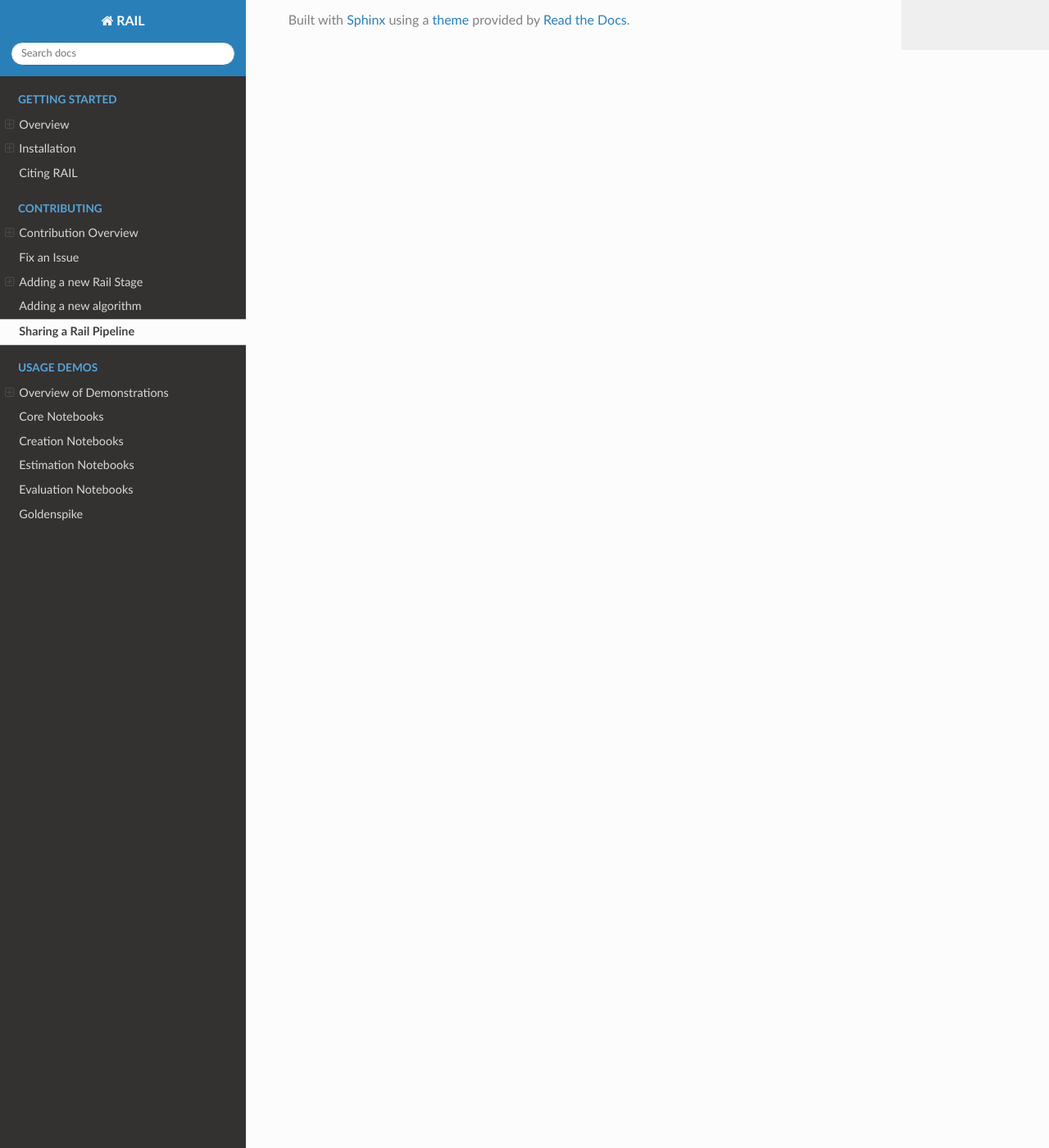
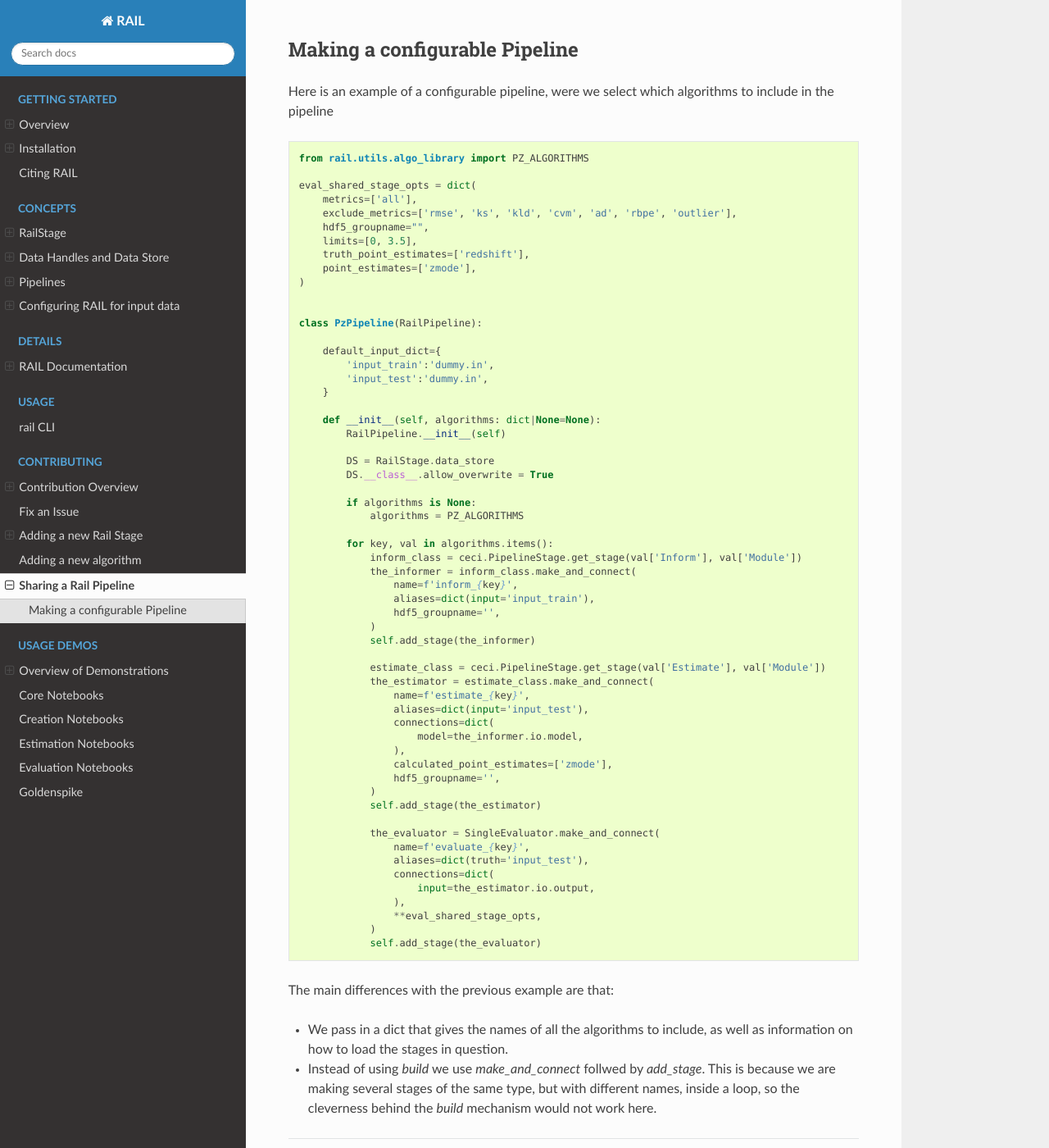
Before and after one commit to LSSTDESC/rail, a Sphinx documentation site: the page built from docs/source/sharing_pipeline.rst, in a window 1280 px wide and 1400 px high, scrolled down 1456 px. Shown: the whole window at 82% size. Built offline with Sphinx 7.4.7 and the Read the Docs theme 3.1.0, drawn with Linux system fonts in a browser that asks for light colours; pages that are not in the unit, such as notebooks, are missing from menus; the version number could not be read and is left out; some of the changed text lies outside the part shown.

Commit message:
Eac/docs (#177)
* WIP on docs

* WIP, docs

* updated docs to autogenerate lots of stuff

* updated .gitignore to ignore locally rendered jupyter notebooks

* tweak docs/conf.py

* adding some content to docs

* doc updates

```diff
--- a/docs/conf.py
+++ b/docs/conf.py
@@ -16,13 +16,13 @@
 import subprocess
 import sys
 sys.path.insert(0, os.path.abspath('..'))
+
 import rail
+
 from rail.core import RailEnv
 
 for rail_path in rail.__path__:
     sys.path.insert(0, rail_path)
-
-print(sys.path)
 
 
 # Use unittest mock module to shield some modules away from docs building.
@@ -46,11 +46,14 @@
     'fsps',
     'dsps',
     'dsps.cosmology',
+    'lephare',
     'pzflow',
     'pzflow.bijectors',
     'sklearn',
     'sklearn.cluster',
     'sklearn.decomposition',
+    'sklearn.tree',
+    'sklearn.ensemble',
     'gal_pop_model_components',
     'qp_flexzboost',
 ]
@@ -97,6 +100,7 @@
     'sphinx.ext.napoleon',
     'sphinx.ext.autosectionlabel',
     'sphinx_tabs.tabs',
+    'sphinx_click',
 ]
 
 # Add any paths that contain templates here, relative to this directory.
@@ -129,6 +133,25 @@
 
 # Allow NB to fail
 nbsphinx_allow_errors = True
+
+# use type hints in autodoc
+autodoc_typehints = "description"
+
+autodoc_type_aliases = {
+    'DataLike': 'rail.core.data.DataLike',
+    'FileLike': 'rail.core.data.FileLike',
+    'GroupLike': 'rail.core.data.GroupLike',
+    'ModelLike': 'rail.core.data.ModelLike',
+    'TableLike': 'rail.core.data.TableLike',
+}
+
+autodoc_class_signature = "separated"
+
+autodoc_default_options = {
+    'special-members': '__init__',
+    'undoc-members': True,
+    'exclude-members': 'config_options'
+}
 
 # By default, tabs can be closed by selecting the open tab. This
 # functionality can be disabled using the sphinx_tabs_disable_tab_closing
@@ -192,17 +215,10 @@
 # from sphinxcontrib.apidoc import main as apidoc_main
 
 def run_apidoc(_):
-    #os.system('ln -s ../examples')
 
-    from sphinx.ext.apidoc import main as apidoc_main
-    cur_dir = os.path.normpath(os.path.dirname(__file__))
-    output_path = os.path.join(cur_dir, 'api')
-
-    for full_path in rail.__path__:
-        paramlist = ['--separate', '--implicit-namespaces', '--no-toc', '-M', '-o', output_path, '-f', full_path]
-        print(f"running {paramlist}")
-        apidoc_main(paramlist)
-
+    if os.environ.get('RAIL_NO_REBUILD_API', False):
+        return
+    RailEnv.do_stage_type_api_rst()
     RailEnv.do_api_rst()
 
 
--- a/docs/source/demonstrations.rst
+++ b/docs/source/demonstrations.rst
@@ -44,7 +44,7 @@
 These two notebooks demonstrate self-organizing map (SOM) based algorithms that estimate the ensemble n(z) distribution: `the first  <https://rail-hub.readthedocs.io/projects/rail-notebooks/en/latest/rendered/estimation_examples/somocluSOM_demo.html>`_ works with the SOM directly,
 while `the second <https://rail-hub.readthedocs.io/projects/rail-notebooks/en/latest/rendered/estimation_examples/somocluSOMcluster_demo.html>`_ clusters the SOM cells to reduce statistical fluctuations.
 
-Finally, `this notebook <https://rail-hub.readthedocs.io/projects/rail-notebooks/en/latest/rendered/estimation_examples/test_sampled_summarizers.html>`_ demonstrates converting collections of per-object p(z) estimates to ensemble n(z) estimates.
+Finally, the `test_sampled_summarizers <https://rail-hub.readthedocs.io/projects/rail-notebooks/en/latest/rendered/estimation_examples/test_sampled_summarizers.html>`_ demonstrates converting collections of per-object p(z) estimates to ensemble n(z) estimates.
 
 
 
@@ -57,4 +57,4 @@
 
 This notebook explains the concept of the `Data Store <https://rail-hub.readthedocs.io/projects/rail-notebooks/en/latest/rendered/core_examples/FileIO_DataStore.html>`_ that keeps track of the data being used in an analysis pipeline, and which can be used to interactively access data.
 
-Finally, `this notebook <https://rail-hub.readthedocs.io/projects/rail-notebooks/en/latest/rendered/core_examples/Iterate_Tabular_Data.html>`_ demonstrates the mechanisms we use to iterate over tabular data, which is needed to avoid reading entire object catalogs into memory.
+Finally, `Iterate_Tabular_Data <https://rail-hub.readthedocs.io/projects/rail-notebooks/en/latest/rendered/core_examples/Iterate_Tabular_Data.html>`_ demonstrates the mechanisms we use to iterate over tabular data, which is needed to avoid reading entire object catalogs into memory.
--- a/docs/source/installation.rst
+++ b/docs/source/installation.rst
@@ -35,8 +35,8 @@
     significantly faster, but it is not as widely adopted in the community.
 
     If you would like to experiment with ``mamba`` it can be installed with
-    ``conda install mamba -n base -c conda-forge``. The ``mamba`` documentation
-    is `here <https://mamba.readthedocs.io/>`_.
+    ``conda install mamba -n base -c conda-forge``. The `mamba documentation
+    is here <https://mamba.readthedocs.io/>`_.
 
 Exploration Installation
 ------------------------
@@ -366,7 +366,7 @@
 
       However, the particular estimator ``Delight`` is built with ``Cython`` and uses ``openmp``.  Mac has dropped native support for ``openmp``, which will likely cause problems when trying to run the ``DelightEstimator`` estimation code in RAIL.  See the notes below for instructions on installing Delight if you wish to use this particular estimator.
 
-      If you are installing RAIL on a Mac, as noted above the ``DelightEstimator`` estimator requires that your machine's ``gcc`` be set up to work with ``openmp``. If you are installing on a Mac and do not plan on using ``DelightEstimator``, then you can simply install RAIL with ``pip install .[base]`` rather than ``pip install .[all]``, which will skip the Delight package.  If you are on a Mac and *do* expect to run ``DelightEstimator``, then follow the instructions `here <https://github.com/LSSTDESC/Delight/blob/master/Mac_installation.md>`_ to install Delight before running ``pip install .[all]``.
+      If you are installing RAIL on a Mac, as noted above the ``DelightEstimator`` estimator requires that your machine's ``gcc`` be set up to work with ``openmp``. If you are installing on a Mac and do not plan on using ``DelightEstimator``, then you can simply install RAIL with ``pip install .[base]`` rather than ``pip install .[all]``, which will skip the Delight package.  If you are on a Mac and *do* expect to run ``DelightEstimator``, then `follow the instructions here <https://github.com/LSSTDESC/Delight/blob/master/Mac_installation.md>`_ to install Delight before running ``pip install .[all]``.
 
 
 Installing FlexZBoost
--- a/docs/source/sharing_pipeline.rst
+++ b/docs/source/sharing_pipeline.rst
@@ -5,10 +5,17 @@
 Here is an example of the first part of the ``goldenspike`` pipeline definition.
 
 
-
 .. code-block:: python
 
+    from rail.utils.path_utils import RAILDIR
+    flow_file = os.path.join(RAILDIR, 'rail/examples_data/goldenspike_data/data/pretrained_flow.pkl')
+
    class GoldenspikePipeline(RailPipeline):
+
+        default_input_dict = dict(
+            model=flow_file,
+        )
+
 
        def __init__(self):
            RailPipeline.__init__(self)
@@ -19,32 +26,31 @@
            band_dict = {band:f'mag_{band}_lsst' for band in bands}
            rename_dict = {f'mag_{band}_lsst_err':f'mag_err_{band}_lsst' for band in bands}
 
-           self.flow_engine_train = FlowEngine.build(
-               flow=flow_file,
-               n_samples=50,
-               seed=1235,
-               output=os.path.join(namer.get_data_dir(DataType.catalog, CatalogType.created), "output_flow_engine_train.pq"),
-           )
 
-           self.lsst_error_model_train = LSSTErrorModel.build(
-               connections=dict(input=self.flow_engine_train.io.output),
-               bandNames=band_dict, seed=29,
-               output=os.path.join(namer.get_data_dir(DataType.catalog, CatalogType.degraded), "output_lsst_error_model_train.pq"),
-           )
+        self.flow_engine_train = FlowCreator.build(
+            model=flow_file,
+            n_samples=50,
+            seed=1235,
+        )
 
-           self.inv_redshift = InvRedshiftIncompleteness.build(
-               connections=dict(input=self.lsst_error_model_train.io.output),
-               pivot_redshift=1.0,
-               output=os.path.join(namer.get_data_dir(DataType.catalog, CatalogType.degraded), "output_inv_redshift.pq"),
-           )
+        self.lsst_error_model_train = LSSTErrorModel.build(
+            connections=dict(input=self.flow_engine_train.io.output),
+            renameDict=band_dict, seed=29,
+        )
 
-           self.line_confusion = LineConfusion.build(
-               connections=dict(input=self.inv_redshift.io.output),
-               true_wavelen=5007., wrong_wavelen=3727., frac_wrong=0.05,
-               output=os.path.join(namer.get_data_dir(DataType.catalog, CatalogType.degraded), "output_line_confusion.pq"),
-           )
+        self.inv_redshift = InvRedshiftIncompleteness.build(
+            connections=dict(input=self.lsst_error_model_train.io.output),
+            pivot_redshift=1.0,
+        )
+
+        self.line_confusion = LineConfusion.build(
+            connections=dict(input=self.inv_redshift.io.output),
+            true_wavelen=5007., wrong_wavelen=3727., frac_wrong=0.05,
+        )
 
 What this is doing is:
+
+#. Finding the pretrained model `flow_file` to use to generate data.
 
 #. Defining a class ``GoldenspikePipeline`` to encapsulate the pipeline and setting up that pipeline.
 
@@ -66,4 +72,83 @@
      can see how to connect multiple inputs, e.g., one named ``input`` and
      another named ``model``, as required for an estimator stage.
 
-   * We use the ``namer`` class and enumerations to ensure that the data end up following our location conventions.
+
+==============================
+Making a configurable Pipeline
+==============================
+
+Here is an example of a configurable pipeline, were we select which
+algorithms to include in the pipeline
+
+
+.. code-block:: python
+
+    from rail.utils.algo_library import PZ_ALGORITHMS
+
+    eval_shared_stage_opts = dict(
+        metrics=['all'],
+        exclude_metrics=['rmse', 'ks', 'kld', 'cvm', 'ad', 'rbpe', 'outlier'],
+        hdf5_groupname="",
+        limits=[0, 3.5],
+        truth_point_estimates=['redshift'],
+        point_estimates=['zmode'],
+    )
+
+
+    class PzPipeline(RailPipeline):
+
+        default_input_dict={
+            'input_train':'dummy.in',
+            'input_test':'dummy.in',
+        }
+
+        def __init__(self, algorithms: dict|None=None):
+            RailPipeline.__init__(self)
+
+            DS = RailStage.data_store
+            DS.__class__.allow_overwrite = True
+
+            if algorithms is None:
+                algorithms = PZ_ALGORITHMS
+
+            for key, val in algorithms.items():
+                inform_class = ceci.PipelineStage.get_stage(val['Inform'], val['Module'])
+                the_informer = inform_class.make_and_connect(
+                    name=f'inform_{key}',
+                    aliases=dict(input='input_train'),
+                    hdf5_groupname='',
+                )
+                self.add_stage(the_informer)
+
+                estimate_class = ceci.PipelineStage.get_stage(val['Estimate'], val['Module'])
+                the_estimator = estimate_class.make_and_connect(
+                    name=f'estimate_{key}',
+                    aliases=dict(input='input_test'),
+                    connections=dict(
+                        model=the_informer.io.model,
+                    ),
+                    calculated_point_estimates=['zmode'],
+                    hdf5_groupname='',
+                )
+                self.add_stage(the_estimator)
+
+                the_evaluator = SingleEvaluator.make_and_connect(
+                    name=f'evaluate_{key}',
+                    aliases=dict(truth='input_test'),
+                    connections=dict(
+                        input=the_estimator.io.output,
+                    ),
+                    **eval_shared_stage_opts,
+                )
+                self.add_stage(the_evaluator)
+
+
+The main differences with the previous example are that:
+
+* We pass in a dict that gives the names of all the algorithms to
+  include, as well as information on how to load the stages in question.
+
+* Instead of using `build` we use `make_and_connect` follwed by
+  `add_stage`.  This is because we are making several stages of the
+  same type, but with different names, inside a loop, so the cleverness
+  behind the `build` mechanism would not work here.
--- a/pyproject.toml
+++ b/pyproject.toml
@@ -62,9 +62,11 @@
 docs = [
     "nbsphinx",
     "sphinx==6.1.3", # Used to automatically generate documentation
+    "sphinx-autodoc-typehints",
     "sphinx_rtd_theme==1.2.0", # Used to render documentation
     "sphinx-autoapi==2.0.1", # Used to automatically generate api documentation
     "sphinx-tabs", # Used to create tabbed content within the docs
+    "sphinx-click",
 ]
 
 [build-system]
--- a/rail_packages.yml
+++ b/rail_packages.yml
@@ -8,8 +8,11 @@
 rail_flexzboost: pz-rail-flexzboost
 rail_fsps: pz-rail-fsps
 rail_gpz_v1: pz-rail-gpz-v1
+rail_lephare: pz-rail-lephare
 rail_pzflow: pz-rail-pzflow
 rail_sklearn: pz-rail-sklearn
 rail_som: pz-rail-som
+rail_sompz: pz-rail-sompz
+rail_tpz: pz-rail-tpz
 rail_pipelines: pz-rail-pipelines
 rail_yaw: pz-rail-yaw
```
Also changed, not shown: docs/demos.rst (deleted, +0 -51 lines), docs/index.rst (+26 -4 lines), docs/source/catalog_tags.rst (added, +46 -0 lines), docs/source/contributing.rst (+34 -10 lines), docs/source/data_handles.rst (added, +129 -0 lines), docs/source/documentation.rst (added, +105 -0 lines), docs/source/pipelines.rst (added, +52 -0 lines), docs/source/rail_cli.rst (added, +7 -0 lines), docs/source/stages.rst (added, +76 -0 lines), 1 other file.
